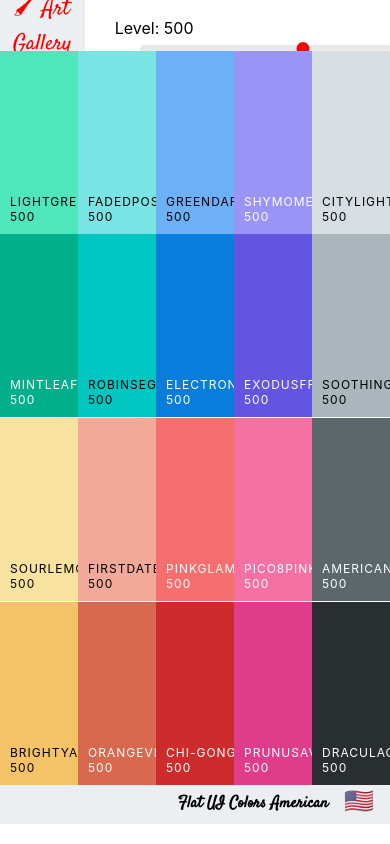
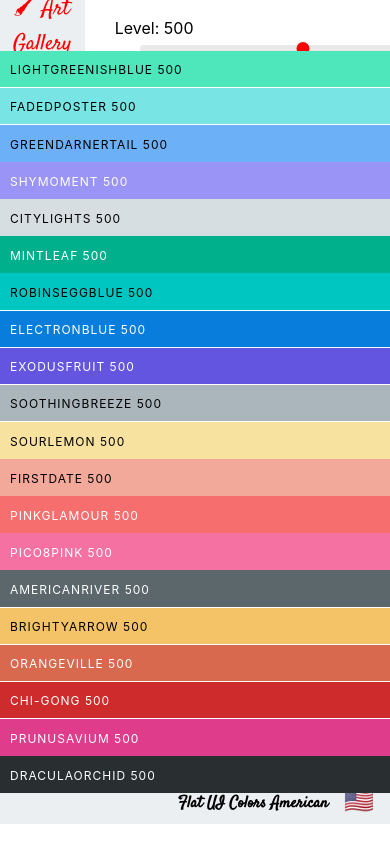
Before and after one commit to Giselle-Design/Palette_Of_Colors_React, a React (Create React App) app: page /palette/flat-ui-colors-american in a window 390 px wide. Shown: the top 844 px of the page. Built offline with nearby package versions, Linux system fonts and the light colour scheme.

Commit message:
Make ColorBox Responsive

```diff
--- a/src/styles/ColorBoxStyles.js
+++ b/src/styles/ColorBoxStyles.js
@@ -1,5 +1,6 @@
 
 import  chroma from "chroma-js";
+import sizes from "./sizes";
 export default {
     ColorBox: {
         width:"20%",
@@ -11,7 +12,22 @@ export default {
         marginBottom: "-3.5px",
         "&:hover button": {
             opacity: 1
-        }
+        },
+
+        [sizes.down("lg")]: {
+            width: "25%",
+            height: "20%"
+          },
+          [sizes.down("md")]: {
+            width: "50%",
+            height: "10%"
+          },
+          [sizes.down("xs")]: {
+            width: "100%",
+            height: "5%"
+          }
+
+
     },
 
     copyText: {
```
Also changed, not shown: src/styles/sizes.js (+16 -0 lines).
